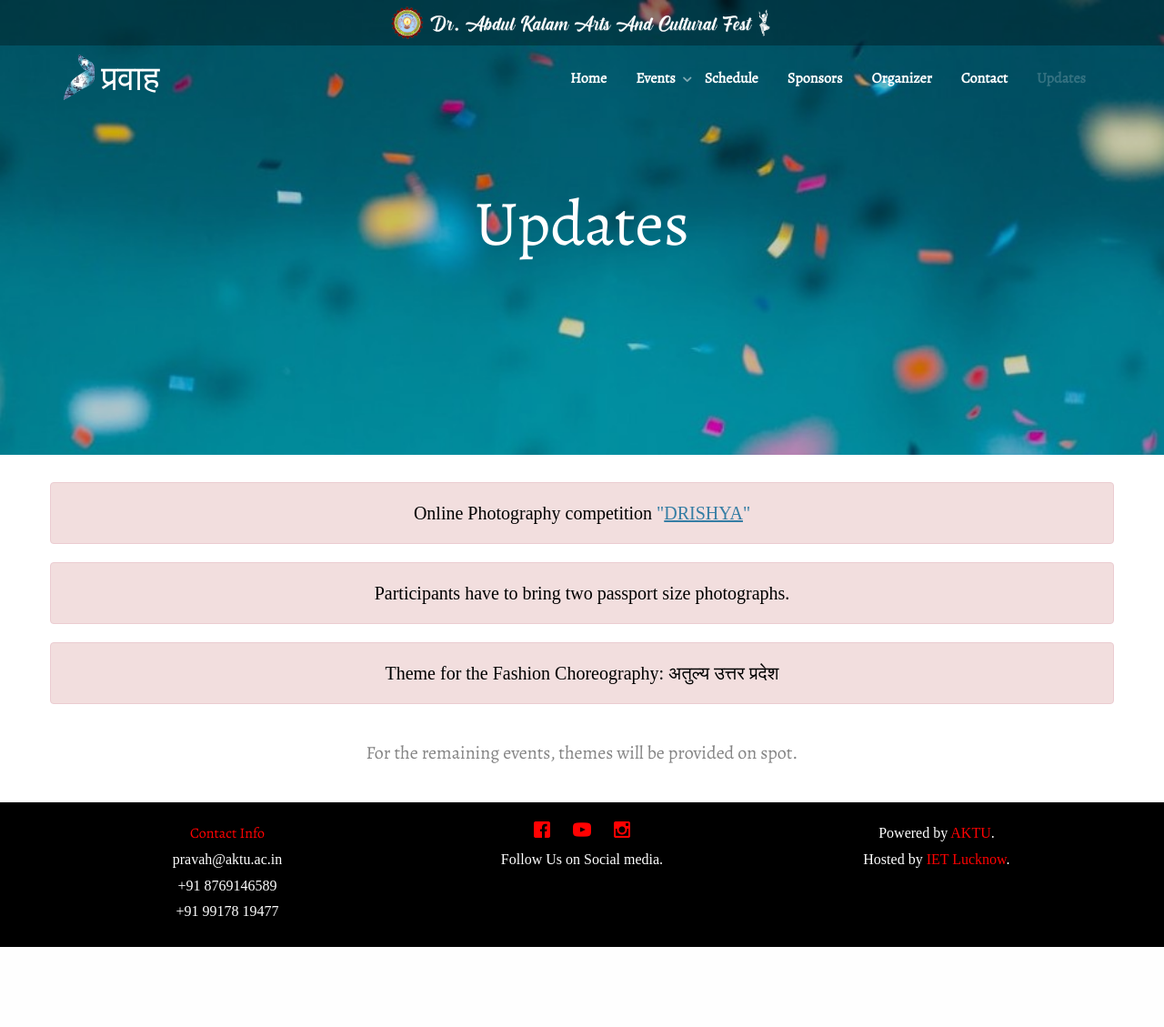
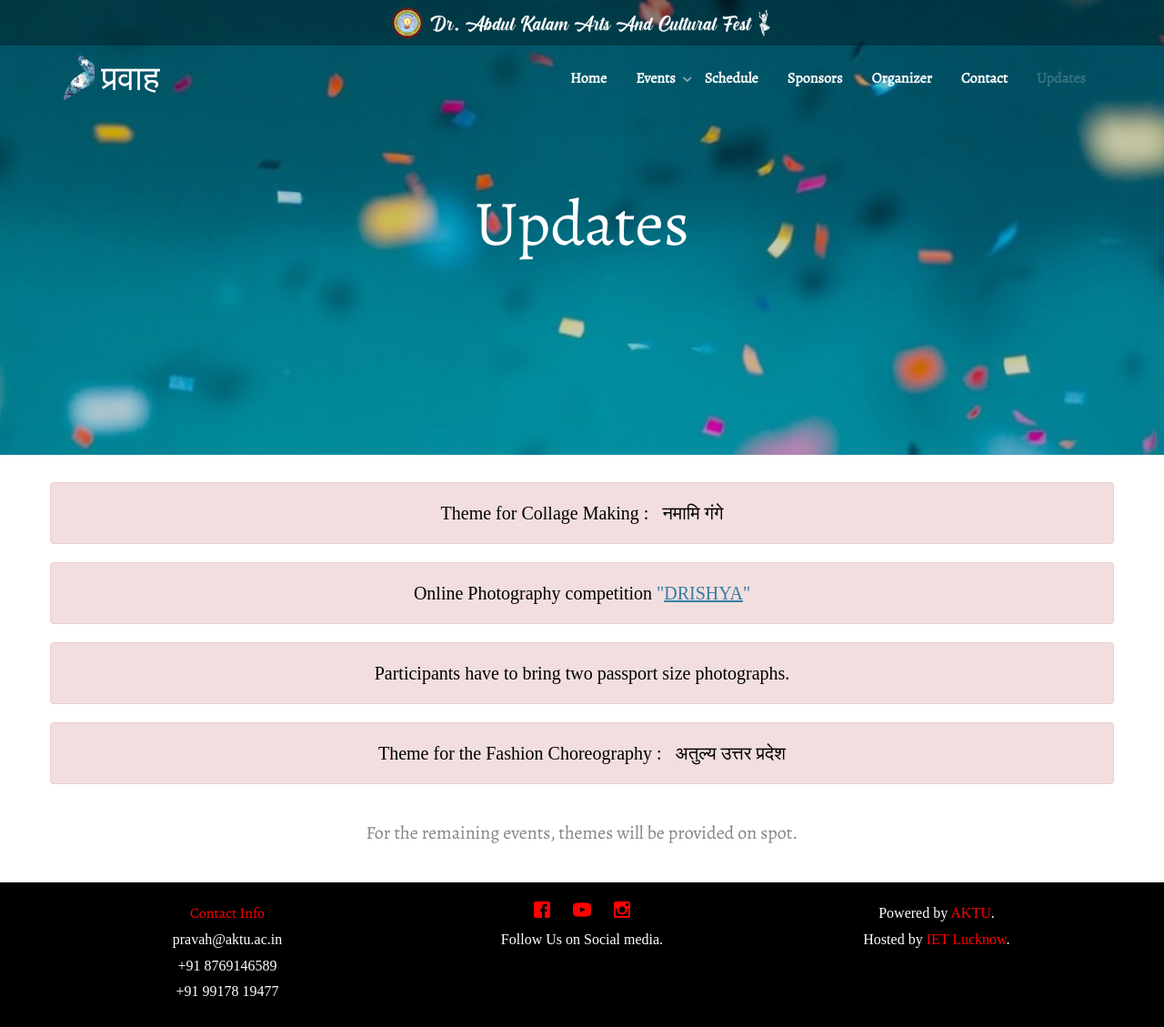
Before and after one commit to ExpressHermes/Pravah-20, a PHP site: page /updates.html in a window 1280 px wide. Shown: the whole page at 91% size. Before the commit the page ends 1041 px from the top, so only its background shows below. Run offline with PHP 8.4, Linux system fonts and the light colour scheme; some web fonts are replaced.

Commit message:
Major Changes

```diff
--- a/Events.html
+++ b/Events.html
@@ -487,7 +487,7 @@
         <div class=rulespopup>
             <div class="col-md-12">
                 <h1><b>Fashion Choreography</b></h1>
-                <h3>Theme: अतुल्य उत्तर प्रदेश</h3>
+                <h3>Event Theme: &nbsp; अतुल्य उत्तर प्रदेश</h3>
             </div>
             <div class="col-md-8">
                 <h3>Rules and Regulation:
@@ -639,6 +639,7 @@
         <div class=rulespopup>
             <div class="col-md-12">
                 <h1><b>Collage Making</b></h1>
+                <h3>Event Theme: &nbsp; नमामि गंगे</h3>
             </div>
             <div class="col-md-8">
                 <h3>Rules and Regulation:
--- a/updates.html
+++ b/updates.html
@@ -184,6 +184,13 @@
             <!-- end: fh5co-parallax -->
             <div class="container text-center" style="padding-top: 30px; font-size: 20px;">
                 <!-- <h2 style="color: black">Updates</h3> -->
+                    <div class="row">
+                        <div class="col-12">
+                            <div class="alert alert-danger" role="alert">
+                               <p>Theme for Collage Making : &nbsp; नमामि गंगे</p>
+                            </div>
+                        </div>
+                    </div>
                 <div class="row">
                     <div class="col-12">
                         <div class="alert alert-danger" role="alert">
@@ -204,7 +211,7 @@
                 <div class="row">
                     <div class="col-12">
                         <div class="alert alert-danger" role="alert">
-                           <p>Theme for the Fashion Choreography:  अतुल्य उत्तर प्रदेश</p>
+                           <p>Theme for the Fashion Choreography : &nbsp; अतुल्य उत्तर प्रदेश</p>
                         </div>
                     </div>
                 </div>
```
Also changed, not shown: index.html (+28 -1 lines), cover.jpeg (added), css/style.css (line endings or trailing spaces), schedule-2.png, schedule-3.png, 1 other file.
